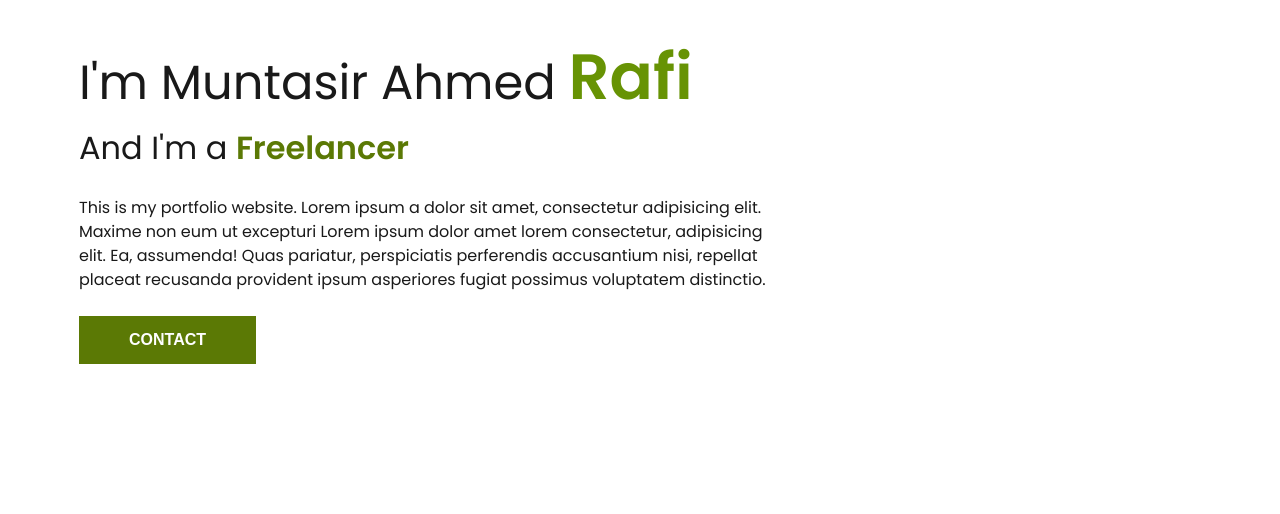
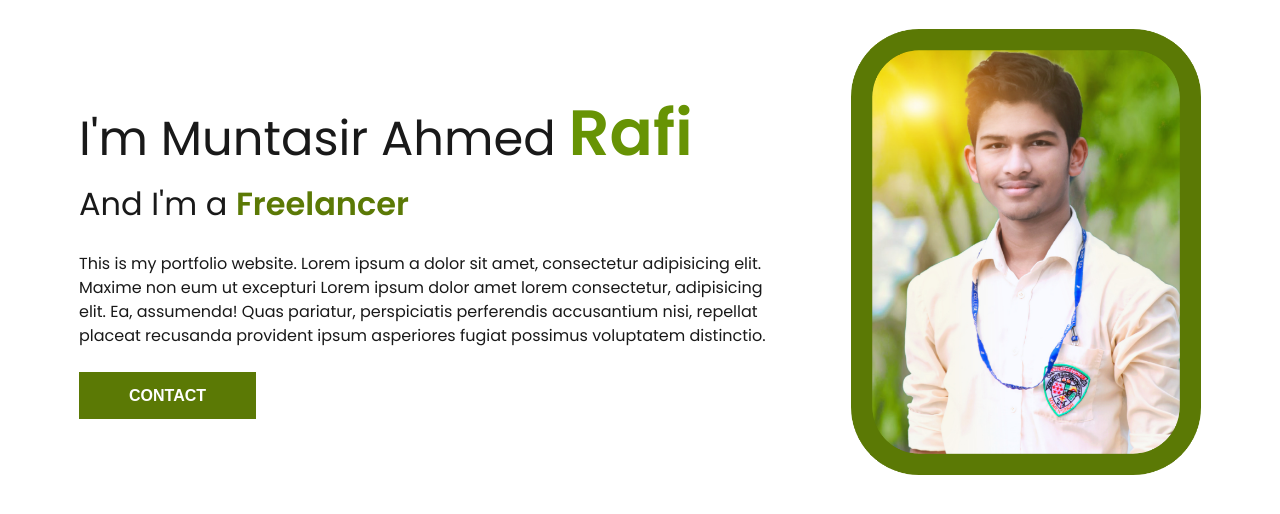
Before and after one commit to Muntasir15/Portfolio, a plain HTML site: page index.html in a window 1280 px wide. Shown: the part 74-588 px from the top of the page. Drawn offline with Linux system fonts and the light colour scheme; the site is published under a folder, as on GitHub Pages, so addresses that start at the root find nothing.

Commit message:
Update index.html

```diff
--- a/index.html
+++ b/index.html
@@ -40,6 +40,7 @@
 
             </nav>
 
+
             <div class="landing flex items-center justify-between">
                 <div class="left flex-1">
                     <h1>I'm Muntasir Ahmed <span>Rafi</span></h1>
@@ -54,7 +55,7 @@
                     </div>
                 </div>
                 <div class="right flex-1 flex justify-center">
-                    <img src="/images/person.png" alt="">
+                    <img src="images/person.png" alt="person image">
                 </div>
 
             </div>
@@ -62,30 +63,6 @@
 
         </div>
     </header>
-
-    <!--<div class="lp">
-        <div class="detail">
-            <h1>I'm Muntasir Ahmed <span>Rafi</span></h1>
-
-            <h2>And I'm a <span class="type"></span> </h2>
-
-            <p>This is my portfolio website. Lorem ipsum a dolor sit amet, consectetur adipisicing elit.</br>
-                Maxime non eum ut excepturi Lorem ipsum dolor amet lorem consectetur, adipisicing</br>
-                elit. Ea, assumenda! Quas pariatur, perspiciatis perferendis accusantium nisi, repellat</br>
-                placeat recusanda provident ipsum asperiores fugiat possimus voluptatem distinctio.
-
-            </p>
-
-            <button class="btn btn-primary">Contact</button>
-        </div>
-        <div class="images">
-            <img src="./images/person.png" class="person">
-            <img src="./images/balls.png" class="balls">
-
-        </div>
-
-    </div>-->
-
 
     <script src="typed.js"></script>
     <script>
```
